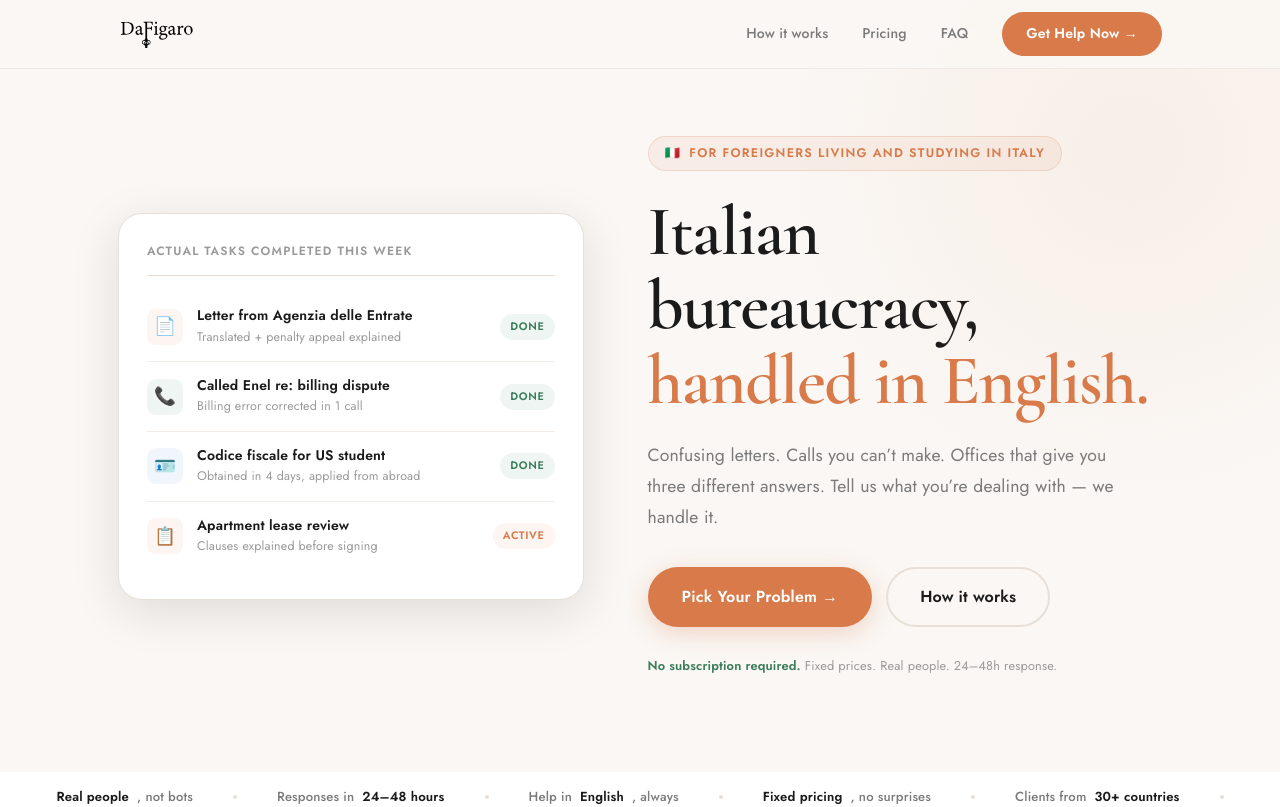
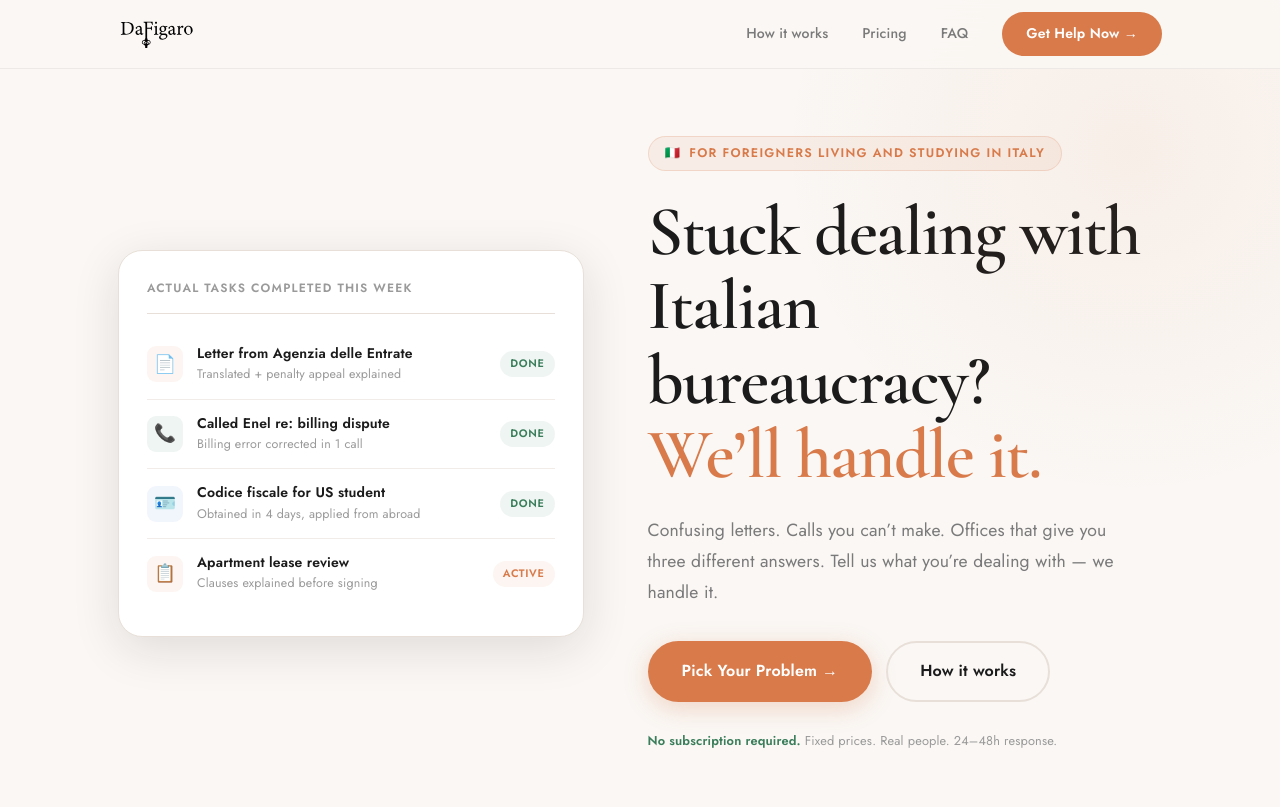
Before and after one commit to Sorvantis999/dafigaro, a Next.js app: page / in a window 1280 px wide. Shown: the top 807 px of the page. Built offline with nearby package versions, Linux system fonts and the light colour scheme.

Commit message:
Hero headline: question + answer format

```diff
--- a/src/app/page.tsx
+++ b/src/app/page.tsx
@@ -62,8 +62,8 @@ export default function Home() {
               </div>
 
               <h1>
-                Italian bureaucracy,<br />
-                <em>handled in English.</em>
+                Stuck dealing with Italian bureaucracy?<br />
+                <em>We&rsquo;ll handle it.</em>
               </h1>
 
               <p className="hero-sub">
```
